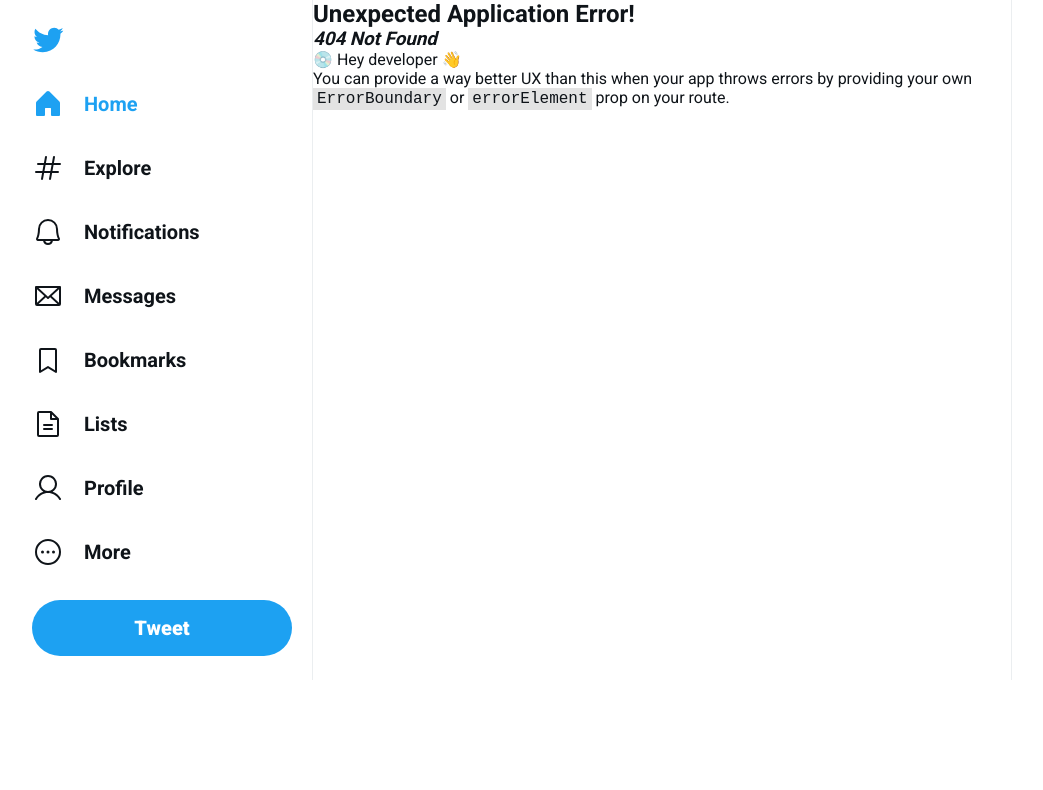
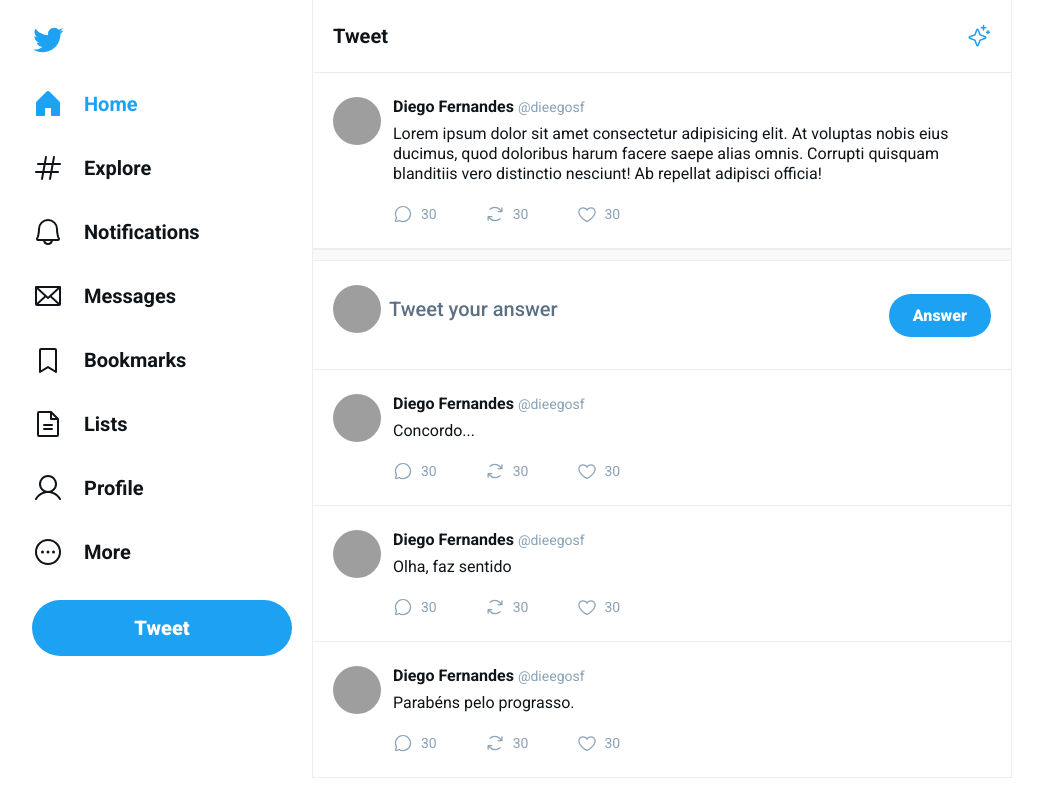
Before and after one commit to Mr1984-Pinheiro/ui-twitter-vite-typescript, a React (Vite) app: page /status in a window 1280 px wide. Before the commit this address had no page. Shown: the top 790 px of the page, without its empty margins (128-1171 px from the left). Built offline with nearby package versions, Linux system fonts and the light colour scheme; grey boxes are pictures that could not be loaded.

Commit message:
pages tweet answer

```diff
--- a/src/components/routes.tsx
+++ b/src/components/routes.tsx
@@ -1,5 +1,6 @@
 import { createBrowserRouter } from "react-router-dom"
 import { Timeline } from "../pages/Timeline"
+import { Status } from "../pages/Status"
 
 export const router = createBrowserRouter([
     {
@@ -8,7 +9,7 @@
     },
 
     {
-        path: '/tweet',
-        element: <h1>Tweet</h1>
+        path: '/status',
+        element: <Status />
     },
 ])
--- /dev/null
+++ b/src/pages/Status.css
@@ -0,0 +1,50 @@
+.answer-tweet-form {
+    padding: 1.5rem 1.25rem;
+    display: flex;
+    align-items: center;
+    gap: 0.5rem;
+    border-bottom: 1px solid #ebeeeb;
+}
+
+.answer-tweet-form label {
+    display: flex;
+    gap: 0.5rem;
+}
+
+.answer-tweet-form label img {
+    width: 3rem;
+    height: 3rem;
+    border-radius: 9999px;
+}
+
+.answer-tweet-form label textarea {
+    flex: 1;
+    border: 0;
+    font-size: 1.25rem;
+    font-weight: 500;
+    margin-top: 0.75rem;
+    resize: none; /*remover ícone que mostra ser redimencionavel */
+}
+
+.answer-tweet-form label textarea:focus {
+    outline: none;
+}
+
+.answer-tweet-form label textarea::placeholder {
+    color: #5b7083;
+}
+
+.answer-tweet-form button[type=submit] {
+    margin-left: auto; /*Joga totalmente e mantem para a direita*/
+    background-color: var(--twitter-blue);
+    padding: 0.75rem 1.5rem;
+    border-radius: 9999px;
+    border: 0;
+    color: #FFF;
+    font-size: 1rem;
+    font-weight: 900;
+}
+
+.answer-tweet-form button[type=submit]:hover {
+    filter: brightness(0.9);
+}
--- /dev/null
+++ b/src/pages/Status.tsx
@@ -0,0 +1,36 @@
+import { Header } from "../components/Header"
+import { Separator } from "../components/Separator"
+import { Tweet } from "../components/Tweet"
+import "./Status.css"
+
+const answers = [
+    'Concordo...',
+    'Olha, faz sentido',
+    'Parabéns pelo prograsso.'
+]
+
+export function Status () {
+    return (
+        <main className="status">
+          <Header title="Tweet" />
+
+            <Tweet content="Lorem ipsum dolor sit amet consectetur adipisicing elit. At voluptas nobis eius ducimus, quod doloribus harum facere saepe alias omnis. Corrupti quisquam blanditiis vero distinctio nesciunt! Ab repellat adipisci officia!
+" />
+            <Separator />
+
+          <form className="answer-tweet-form">
+            <label htmlFor="tweet">
+              <img src="https://github.com/Mr1984-Pinheiro.png" alt="Carlos Pinheiro" />
+              <textarea id='tweet' placeholder='Tweet your answer' />
+            </label>
+            <button type='submit'>Answer</button>
+          </form>
+
+
+          {answers.map(answer => {
+            return <Tweet key={answer} content={answer} />
+          })}
+
+        </main>
+    )
+}
```
